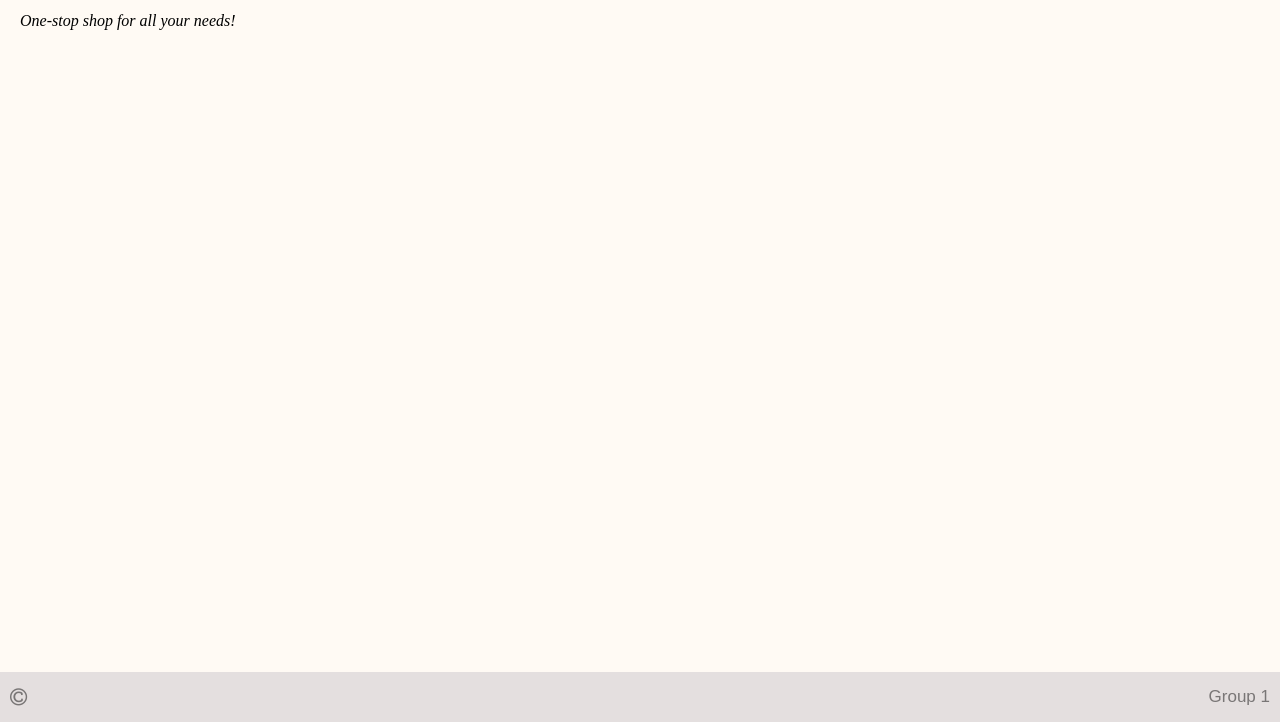
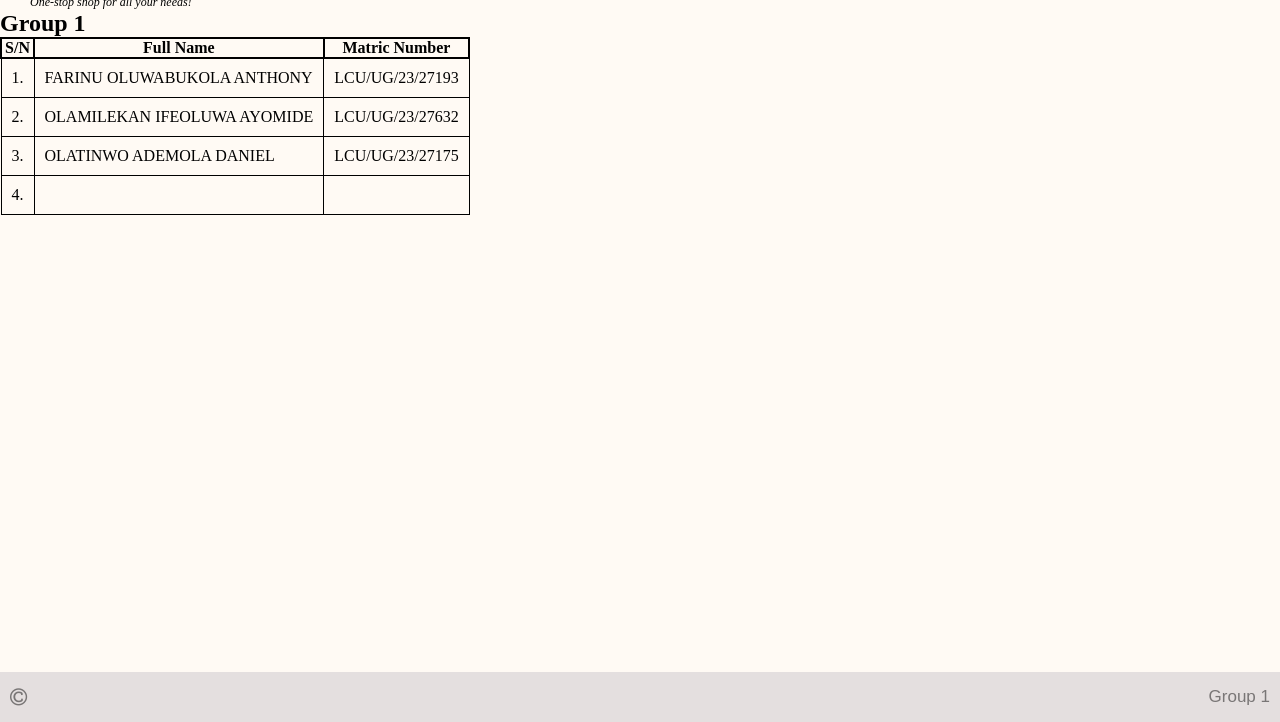
Before and after one commit to Bukola-farinu/ICT_Project, a plain HTML site: page index.html in a window 1280 px wide. Shown: the part 78-800 px from the top of the page. Drawn offline with Linux system fonts and the light colour scheme.

Commit message:
Latest Update on Landing page

```diff
--- a/index.html
+++ b/index.html
@@ -7,7 +7,7 @@
       rel="stylesheet"
       href="https://cdnjs.cloudflare.com/ajax/libs/font-awesome/4.7.0/css/font-awesome.min.css"
     />
-        <link rel="icon" href="shopwave.png" type="image/png">
+    <link rel="icon" href="shopwave.png" type="image/png" />
     <link rel="stylesheet" href="style.css" />
     <title>ShopWave</title>
   </head>
@@ -24,6 +24,36 @@
       </div>
     </div>
     <p id="motto"><em>One-stop shop for all your needs!</em></p>
+    <div class="group">
+      <h2>Group 1</h2>
+      <table>
+        <tr>
+          <th>S/N</th>
+          <th>Full Name</th>
+          <th>Matric Number</th>
+        </tr>
+        <tr>
+          <td>1.</td>
+          <td>FARINU OLUWABUKOLA ANTHONY</td>
+          <td>LCU/UG/23/27193</td>
+        </tr>
+        <tr>
+          <td>2.</td>
+          <td>OLAMILEKAN IFEOLUWA AYOMIDE</td>
+          <td>LCU/UG/23/27632</td>
+        </tr>
+        <tr>
+          <td>3.</td>
+          <td>OLATINWO ADEMOLA DANIEL</td>
+          <td>LCU/UG/23/27175</td>
+        </tr>
+        <tr>
+          <td>4.</td>
+          <td></td>
+          <td></td>
+        </tr>
+      </table>
+    </div>
     <div class="footer">
       <i class="fa fa-copyright"></i>
       <p>Group 1</p>
--- a/style.css
+++ b/style.css
@@ -18,7 +18,9 @@ body {
   z-index: 10;
 }
 #motto{
-  padding-left: 20px;
+  padding-left: 30px;
+  margin-top: -17px;
+  font-size: 12px;
 }
 #logo {
   width: 60px;
@@ -55,6 +57,16 @@ body {
 }
 #log_in {
   padding-right: 10px;
+}
+table tr th {
+  border: 2px solid black;
+}
+table tr td {
+  border: 1px solid black;
+  padding: 10px;
+}
+table{
+  border-collapse: collapse;
 }
 .footer {
   width: 100%;
```
